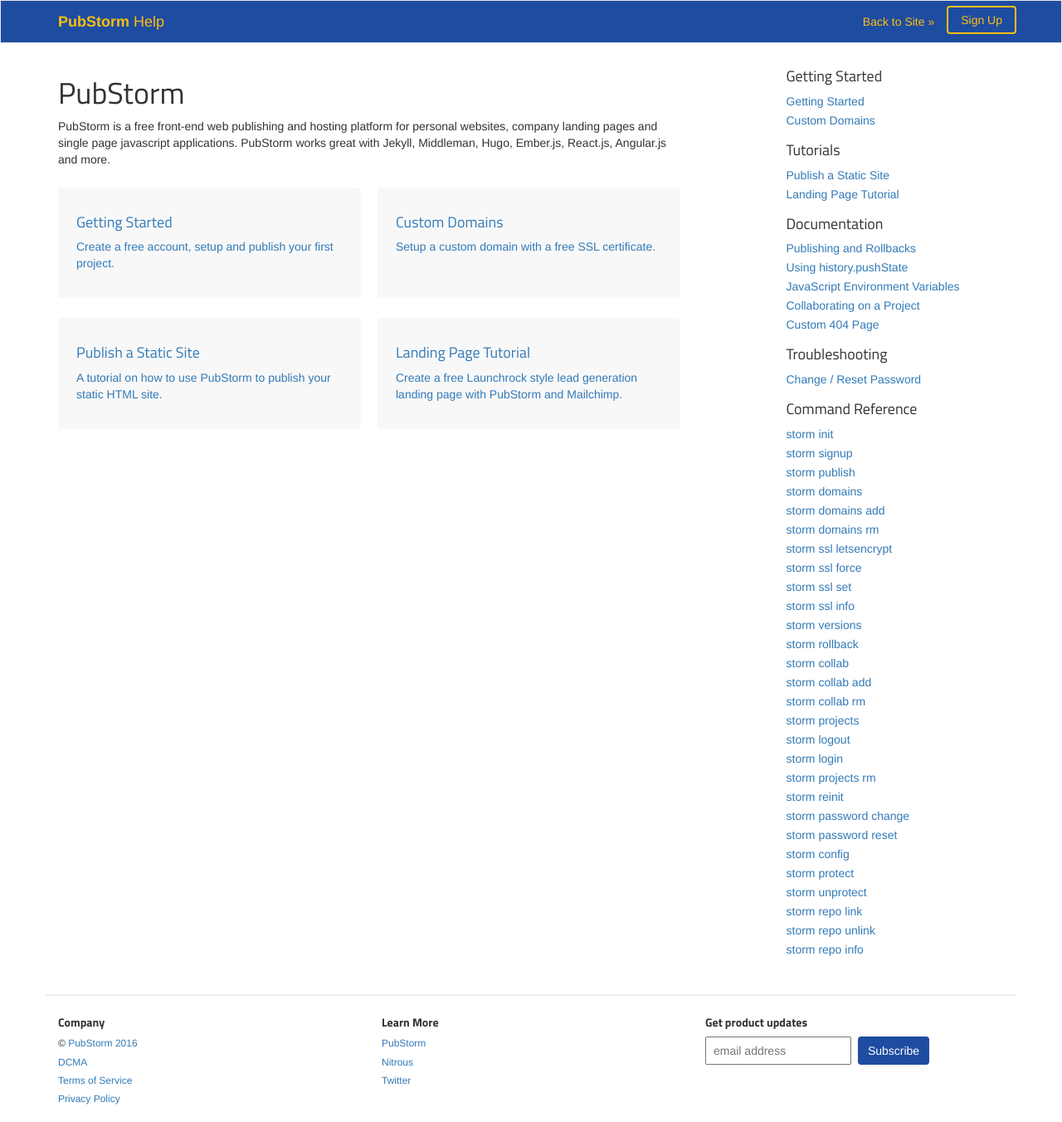
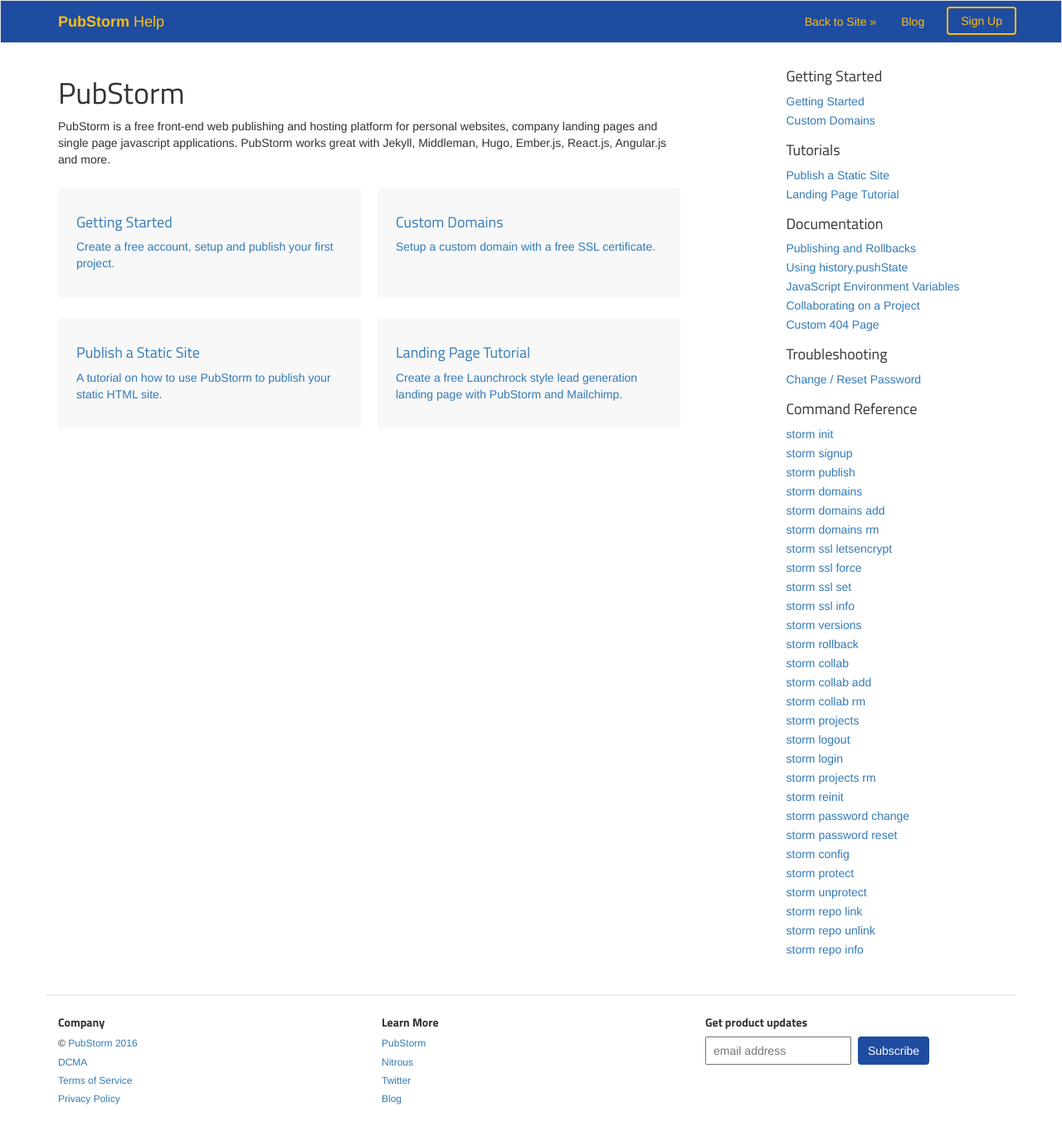
Before and after one commit to nitrous-io/help, a Jekyll site: the page built from index.html, in a window 1280 px wide. Shown: the whole page at 83% size. Built offline with Jekyll 4.4.1, drawn with Linux system fonts in a browser that asks for light colours.

Commit message:
adding blog links

```diff
--- a/_includes/footer.html
+++ b/_includes/footer.html
@@ -32,6 +32,9 @@
       <li>
         <a href="https://www.twitter.com/nitrous">Twitter</a>
       </li>
+      <li>
+        <a href="https://blog.pubstorm.com">Blog</a>
+      </li>
     </ul>
   </div>
   <div class="col-xs-12 col-sm-12 col-md-4">
--- a/_includes/navbar.html
+++ b/_includes/navbar.html
@@ -9,7 +9,10 @@
 
     <ul class="nav navbar-nav navbar-right hidden-xs">
       <li>
-        <a href="https://www.pubstorm.com" target="_blank">Back to Site &raquo;</a>
+        <a href="https://www.pubstorm.com">Back to Site &raquo;</a>
+      </li>
+      <li>
+        <a href="https://blog.pubstorm.com">Blog</a>
       </li>
       <li>
         <a href="https://www.pubstorm.com/signup" class="btn signup">Sign Up</a>
--- a/css/screen.sass
+++ b/css/screen.sass
@@ -50,8 +50,9 @@ h1, h2, h3, h4, h5, h6
         border: 2px solid $brandYellow
         padding-top: 5px
         padding-bottom: 5px
+        margin-left: 12px
         position: relative
-        top: 6px
+        top: 7px
         &:hover
           border-color: darken($brandYellow, 5%)
       &.navbar-brand
```
